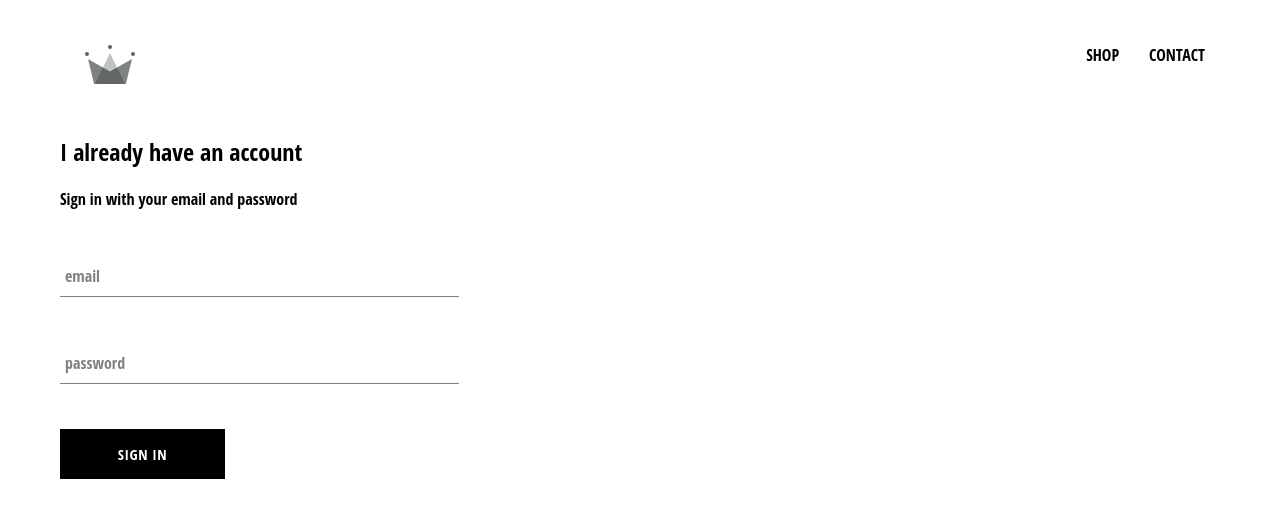
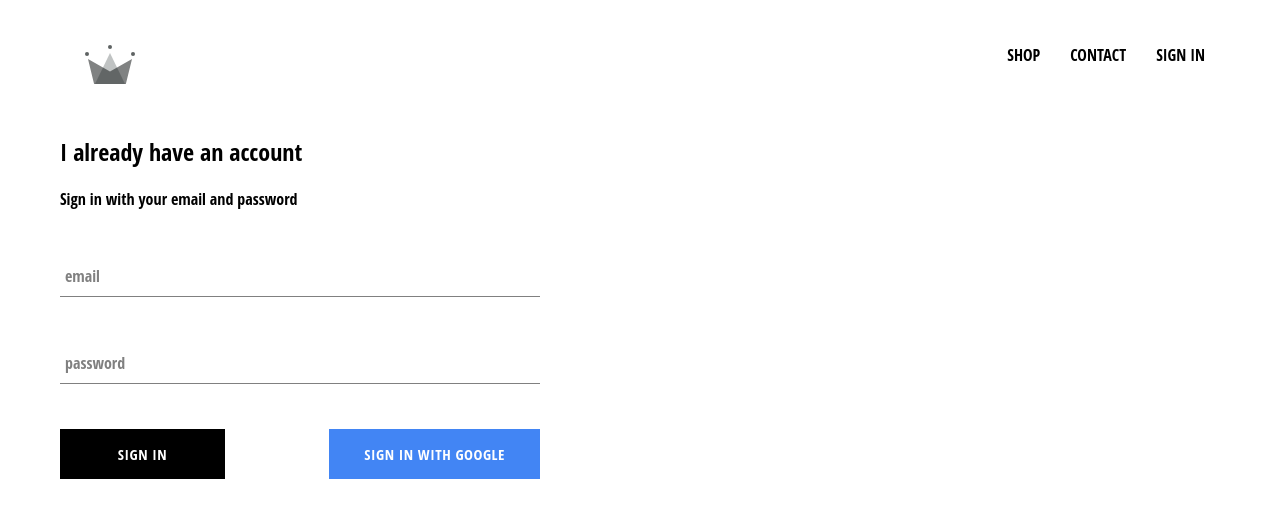
Before and after one commit to Technomax/crwn-clothing, a React (Create React App) app: page /signin in a window 1280 px wide. Shown: the top 518 px of the page. Built offline with nearby package versions, Linux system fonts and the light colour scheme; no server answers; a web font is replaced by a local one.

Commit message:
added the firebase authentication component

```diff
--- a/package.json
+++ b/package.json
@@ -6,7 +6,7 @@
     "@testing-library/jest-dom": "^5.16.1",
     "@testing-library/react": "^12.1.2",
     "@testing-library/user-event": "^13.5.0",
-    "node-sass": "^7.0.0",
+    "firebase": "^9.6.1",
     "react": "^17.0.2",
     "react-dom": "^17.0.2",
     "react-router-dom": "^6.2.1",
@@ -36,5 +36,8 @@
       "last 1 firefox version",
       "last 1 safari version"
     ]
+  },
+  "devDependencies": {
+    "sass": "^1.45.2"
   }
 }
--- a/src/App.css
+++ b/src/App.css
@@ -7,3 +7,6 @@
   text-decoration: none;
   color: black;
 }
+*{
+  box-sizing: border-box;
+}
--- a/src/App.js
+++ b/src/App.js
@@ -1,29 +1,47 @@
 import React from "react";
-import { Route, Routes  } from "react-router-dom";
+import { Route, Routes } from "react-router-dom";
 import "./App.css";
 
 import HomePage from "./pages/homepage/homepage.component";
-import ShopPage from './pages/shop/shop.component';
-import Header from './components/header/header.component';
+import ShopPage from "./pages/shop/shop.component";
+import Header from "./components/header/header.component";
 import SignInAndSignUpPage from "./pages/sign-in-and-sign-up/sign-in-and-sign-up.component";
+import { auth } from "./firebase/firebase.utils";
 
-const HatsPage = () => (
-  <div>
-    <h1>HATS PAGE</h1>
-  </div>
-);
+class App extends React.Component {
+  constructor() {
+    super();
+    this.state = {
+      currentUser: null,
+    };
+  }
 
-function App() {
+  unsubscribeFromAuth = null;
+
+  componentDidMount() {
+    this.unsubscribeFromAuth = auth.onAuthStateChanged((user) => {
+      this.setState({ currentUser: user });
+    });
+  }
+
+
+
+  componentWillUnmount() {
+    this.unsubscribeFromAuth();
+  }
+
+  render() {
     return (
       <div>
-      <Header/>
+        <Header currentUser={this.state.currentUser} />
         <Routes>
-        <Route path="/" element={<HomePage/>} />
-        <Route path="/shop" element={<ShopPage/>} />
-        <Route path="/signin" element={<SignInAndSignUpPage/>} />
+          <Route path="/" element={<HomePage />} />
+          <Route path="/shop" element={<ShopPage />} />
+          <Route path="/signin" element={<SignInAndSignUpPage />} />
         </Routes>
       </div>
     );
   }
+}
 
 export default App;
--- a/src/components/custom-button/custom-button.component.jsx
+++ b/src/components/custom-button/custom-button.component.jsx
@@ -2,8 +2,11 @@
 
 import "./custom-button.styles.scss";
 
-const CustomButton = ({ children, ...otherProps }) => (
-  <button className="custom-button" {...otherProps}>
+const CustomButton = ({ children, isGoogleSignIn, ...otherProps }) => (
+  <button
+    className={`${isGoogleSignIn ? 'google-sign-in' : ''} custom-button`}
+    {...otherProps}
+  >
     {children}
   </button>
 );
--- a/src/components/custom-button/custom-button.styles.scss
+++ b/src/components/custom-button/custom-button.styles.scss
@@ -19,4 +19,12 @@
       color: black;
       border: 1px solid black;
     }
+    &.google-sign-in{
+      background-color:#4285f4;
+      color:white;
+      &:hover{
+        background-color:#357ae8;
+        border:none;
+      }
+    }
   }
--- a/src/components/header/header.component.jsx
+++ b/src/components/header/header.component.jsx
@@ -1,18 +1,32 @@
 import React from "react";
 import { Link } from "react-router-dom";
+
+import { auth } from "..//../firebase/firebase.utils";
 
 import { ReactComponent as Logo } from "../../assets/crown.svg";
 import "./header.styles.scss";
 
-const Header = () => (
+const Header = ({ currentUser }) => (
   <div className="header">
     <Link className="logo-container" to="/">
       <Logo className="logo" />
     </Link>
     <div className="options">
-        <Link className="option" to='/shop'>SHOP</Link>
-        <Link className="option" to='/shop'>CONTACT</Link>
-
+      <Link className="option" to="/shop">
+        SHOP
+      </Link>
+      <Link className="option" to="/shop">
+        CONTACT
+      </Link>
+      {currentUser ? (
+        <div className="option" onClick={() => auth.signOut()}>
+          SIGN OUT
+        </div>
+      ) : (
+        <Link className="option" to="/signin">
+          SIGN IN
+        </Link>
+      )}
     </div>
   </div>
 );
--- a/src/components/header/header.styles.scss
+++ b/src/components/header/header.styles.scss
@@ -20,6 +20,7 @@
 
       .option {
         padding: 10px 15px;
+        cursor: pointer;
       }
     }
   }
--- a/src/components/sign-in/sign-in.component.jsx
+++ b/src/components/sign-in/sign-in.component.jsx
@@ -1,6 +1,7 @@
 import React from "react";
 import FormInput from "../form-input/form-input.component";
 import CustomButton from "../custom-button/custom-button.component";
+import { signInWithGoogle } from "../../firebase/firebase.utils";
 
 import "./sign-in.styles.scss";
 
@@ -14,19 +15,19 @@
     };
   }
 
-  handleSubmit=event=>{
-      event.preventDefault();
-      this.setState({email:'', password:''});
-  }
+  handleSubmit = (event) => {
+    event.preventDefault();
+    this.setState({ email: "", password: "" });
+  };
 
-  handleChange=event=>{
-      const{value, name}=event.target;
-      this.setState({[name]:value})
-  }
+  handleChange = (event) => {
+    const { value, name } = event.target;
+    this.setState({ [name]: value });
+  };
   render() {
     return (
       <div className="sign-in">
-          <h2>I already have an account</h2>
+        <h2>I already have an account</h2>
         <span>Sign in with your email and password</span>
         <form onSubmit={this.handleSubmit}>
           <FormInput
@@ -45,7 +46,12 @@
             label="password"
             required
           ></FormInput>
-          <CustomButton type="Submit">Sign In</CustomButton>
+          <div className="buttons">
+            <CustomButton type="Submit">Sign In</CustomButton>
+            <CustomButton onClick={signInWithGoogle} isGoogleSignIn>
+              {""}Sign In With Google{""}
+            </CustomButton>
+          </div>
         </form>
       </div>
     );
--- a/src/components/sign-in/sign-in.styles.scss
+++ b/src/components/sign-in/sign-in.styles.scss
@@ -1,9 +1,14 @@
 .sign-in{
-    width: 30vw;
+    width: 480px;
     display: flex;
     flex-direction: column;
 
     .title{
         margin: 10px 0;
     }
+
+    .buttons{
+        display: flex;
+        justify-content:space-between;
+    }
 }
--- /dev/null
+++ b/src/firebase/firebase.utils.js
@@ -0,0 +1,23 @@
+import firebase from 'firebase/compat/app';
+import 'firebase/compat/firestore';
+import 'firebase/compat/auth';
+
+const config={
+    apiKey: "AIzaSyBf9zJOM9jgwUWsgZnxB-nXoCjvj1Ym95Q",
+  authDomain: "crwn-db-18ffc.firebaseapp.com",
+  projectId: "crwn-db-18ffc",
+  storageBucket: "crwn-db-18ffc.appspot.com",
+  messagingSenderId: "127399328766",
+  appId: "1:127399328766:web:40127f329e8db41b481eaf",
+  measurementId: "G-7HFN3C963V"
+};
+
+firebase.initializeApp(config);
+export const auth=firebase.auth();
+export const firestore=firebase.firestore();
+
+const provider= new firebase.auth.GoogleAuthProvider();
+provider.setCustomParameters({prompt:'select_account'});
+export const signInWithGoogle=()=>auth.signInWithPopup(provider);
+
+export default firebase;
```
Also changed, not shown: 2 other files (tests, documents, lock files or other folders). Lines whose indentation alone changed are shown as unchanged.
